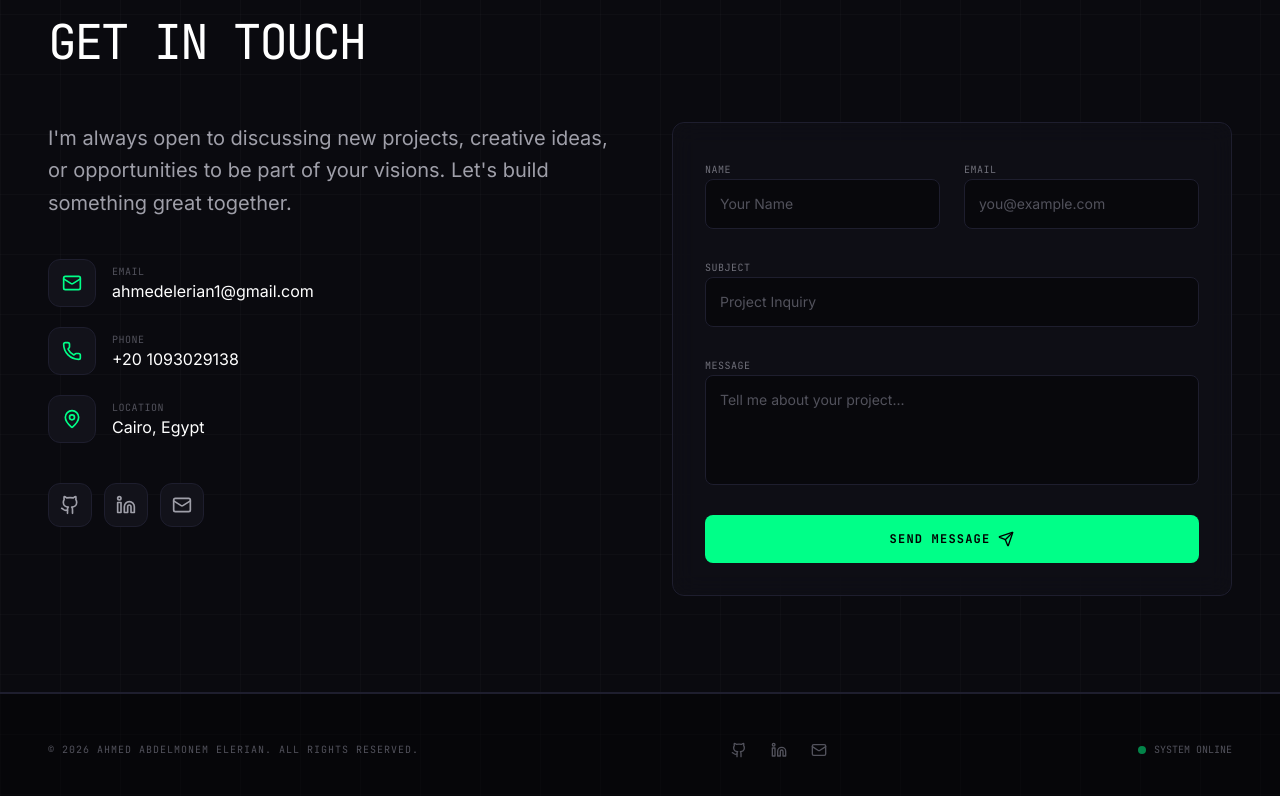
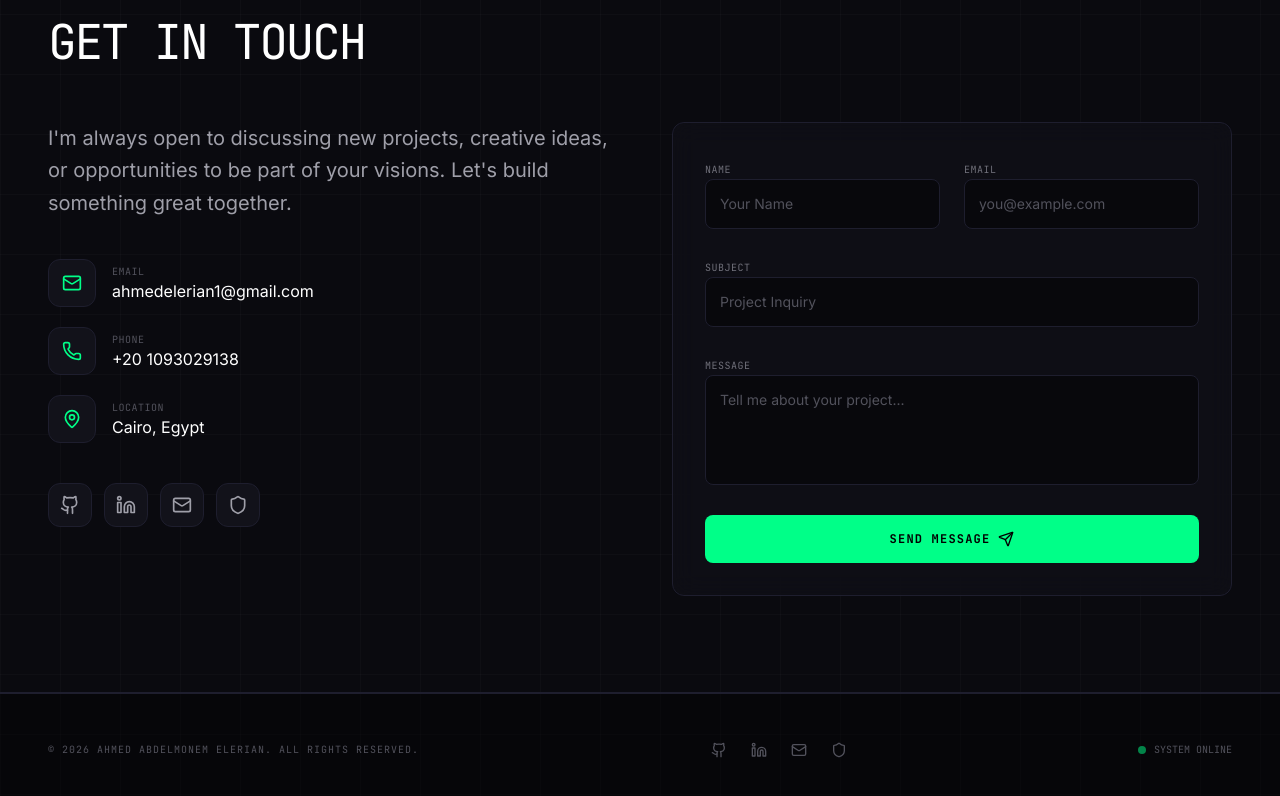
Before and after one commit to Ahmedelerian12/portfolio, a React (Vite) app: page / in a window 1280 px wide. Shown: the part 5806-6602 px from the top of the page. Built offline with nearby package versions, Linux system fonts and the light colour scheme.

Commit message:
Add TryHackMe profile link to Contact and Footer

```diff
--- a/src/App.tsx
+++ b/src/App.tsx
@@ -1347,6 +1347,15 @@ export default function App() {
               >
                 <Mail className="w-5 h-5" />
               </a>
+              <a
+                href="https://tryhackme.com/p/0x3l3ri4n"
+                target="_blank"
+                rel="noopener noreferrer"
+                className="w-11 h-11 rounded-xl bg-brand-surface border border-brand-border flex items-center justify-center text-zinc-400 hover:border-brand-primary hover:text-brand-primary hover:bg-brand-primary/5 transition-all"
+                aria-label="TryHackMe"
+              >
+                <Shield className="w-5 h-5" />
+              </a>
             </div>
           </motion.div>
 
@@ -1393,6 +1402,15 @@ export default function App() {
             >
               <Mail className="w-4 h-4" />
             </a>
+            <a
+              href="https://tryhackme.com/p/0x3l3ri4n"
+              target="_blank"
+              rel="noopener noreferrer"
+              className="text-zinc-600 hover:text-brand-primary transition-colors"
+              aria-label="TryHackMe"
+            >
+              <Shield className="w-4 h-4" />
+            </a>
           </div>
           <div className="flex items-center gap-2 font-mono text-[10px] text-zinc-600">
             <span className="w-2 h-2 bg-brand-primary rounded-full animate-pulse"></span>
```
